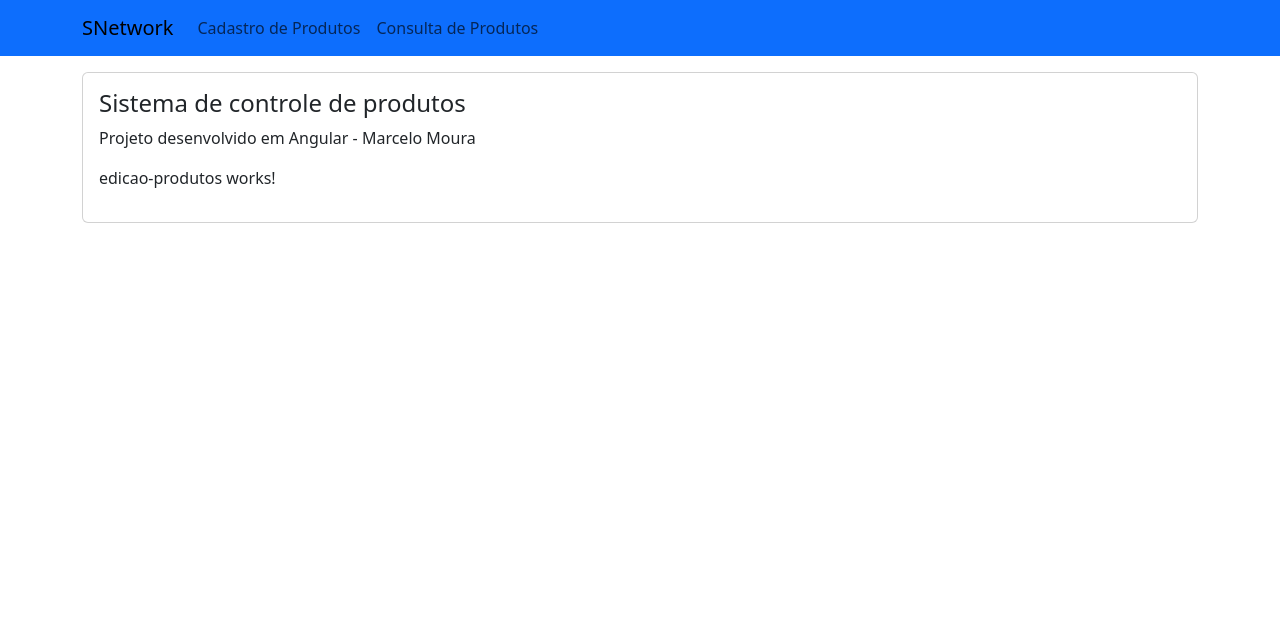
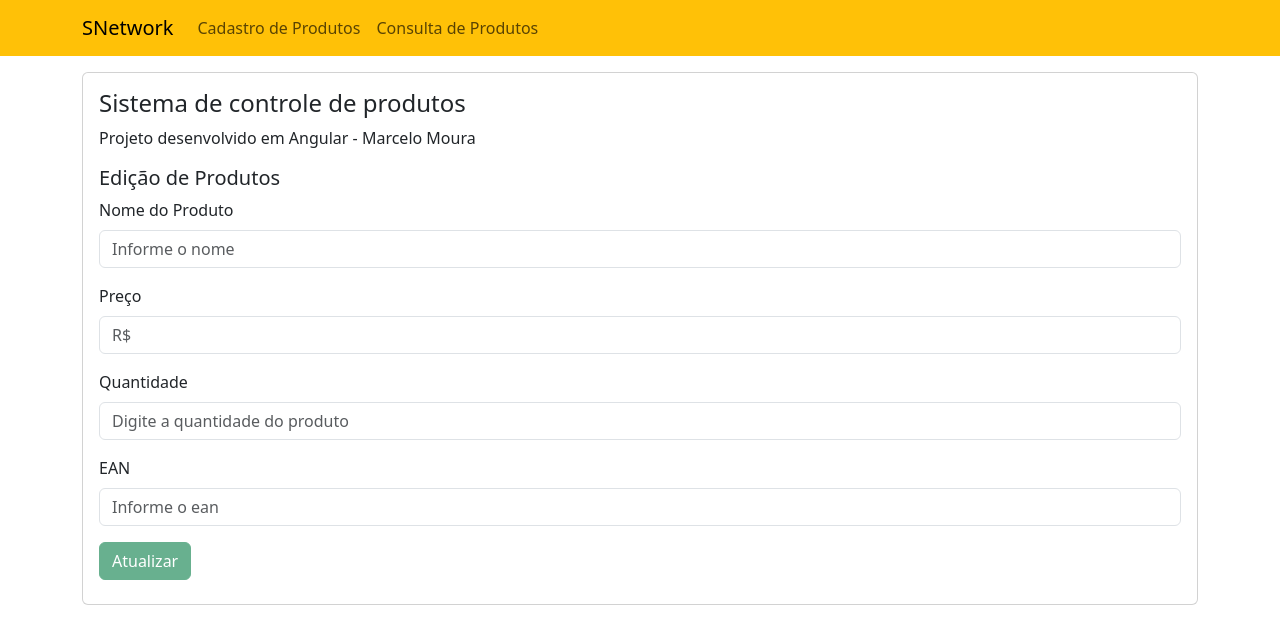
Before and after one commit to marcelogmoura/SNetwork_Front, an Angular app: page /pages/edicao-produdos in a window 1280 px wide. Shown: the top 644 px of the page. Built offline with nearby package versions, Linux system fonts and the light colour scheme; no server answers.

Commit message:
edicao, exclusao, alert implementados

```diff
--- a/src/app/app.routes.ts
+++ b/src/app/app.routes.ts
@@ -27,6 +27,11 @@ export const routes: Routes = [
     },
 
     {
+        path: 'pages/edicao-produtos/:id',
+        component: EdicaoProdutosComponent
+    },
+
+    {
         path: '',
         pathMatch: 'full',
         redirectTo: '/pages/consulta-produdos'
--- a/src/app/components/layout/menu/menu.component.html
+++ b/src/app/components/layout/menu/menu.component.html
@@ -1,4 +1,4 @@
-<nav class="navbar navbar-expand-lg navbar-primary bg-primary">
+<nav class="navbar navbar-expand-lg navbar-warning bg-warning">
     <div class="container">
         <a class="navbar-brand" href="#">SNetwork</a>
         <button
--- a/src/app/components/pages/cadastro-produtos/cadastro-produtos.component.html
+++ b/src/app/components/pages/cadastro-produtos/cadastro-produtos.component.html
@@ -1,42 +1,76 @@
 <h5 class="mb-2">Cadastro de Produtos</h5>
-<form>
+
+<div *ngIf="mensagem != ''"
+class="alert alert-success alert-dismissible fade show" role="alert">
+<strong>{{mensagem}}</strong>
+<button type="button"
+class="btn-close"
+aria-label="Close"
+(click)="mensagem = ''">
+</button>
+</div>
+
+    <form [formGroup]="form" (ngSubmit)="onSubmit()">
+
+
     <div class="mb-3">
         <label for="nome" class="form-label">Nome do Produto</label>
         <input type="text"
                class="form-control"
                id="nome"
                placeholder="Informe o nome"
+               formControlName="nome"
                required />
+
+               <div class="text-danger" *ngIf="f['nome'].touched && f['nome'].invalid">
+                    O nome precisa de pelo menos 2 caracteres.
+               </div>
     </div>
 
     <div class="mb-3">
         <label for="preco" class="form-label">Preço</label>
-        <input type="number"
+        <input type="text"
                class="form-control"
                id="preco"
                placeholder="R$"
+               formControlName="preco"
                required />
+
+               <div class="text-danger" *ngIf="f['preco'].touched && f['preco'].invalid">
+                O preço deve ser maior do que R$1.00
+               </div>
     </div>
 
     <div class="mb-3">
         <label for="quantidade" class="form-label">Quantidade</label>
-        <input type="number"
+        <input type="text"
                class="form-control"
                id="quantidade"
                placeholder="Digite a quantidade do produto"
+               formControlName="quantidade"
                required />
+
+               <div class="text-danger" *ngIf="f['quantidade'].touched && f['quantidade'].invalid">
+                    Informe a quantidade, maior ou igual a 1 item.
+               </div>
     </div>
 
     <div class="mb-3">
-        <label for="quantidade" class="form-label">EAN</label>
-        <input type="number"
+        <label for="ean" class="form-label">EAN</label>
+        <input type="text"
                class="form-control"
                id="ean"
                placeholder="Informe o ean"
+               formControlName="ean"
+               pattern="^\d{1,5}$"
                required />
+
+               <div class="text-danger" *ngIf="f['ean'].touched && f['ean'].invalid">
+                O EAN precisa ter de 1 a 5 numeros
+               </div>
     </div>
 
-    <button type="submit" class="btn btn-success">
-        Cadastrar Produto
+    <button type="submit" class="btn btn-success" [disabled]="form.invalid">
+        Cadastrar
     </button>
 </form>
--- a/src/app/components/pages/cadastro-produtos/cadastro-produtos.component.ts
+++ b/src/app/components/pages/cadastro-produtos/cadastro-produtos.component.ts
@@ -1,12 +1,65 @@
-import { Component } from '@angular/core';
+  import { CommonModule } from '@angular/common';
+  import { HttpClient } from '@angular/common/http';
+  import { Component, OnInit } from '@angular/core';
+  import { FormControl, FormGroup, FormsModule, ReactiveFormsModule, Validators } from '@angular/forms';
+
+  import { environment } from '../../../../environments/environment';
 
   @Component({
     selector: 'app-cadastro-produtos',
     standalone: true,
-  imports: [],
+    imports: [
+      CommonModule,
+      FormsModule,
+      ReactiveFormsModule
+
+    ],
     templateUrl: './cadastro-produtos.component.html',
-  styleUrl: './cadastro-produtos.component.css'
+    styleUrls: ['./cadastro-produtos.component.css']
   })
-export class CadastroProdutosComponent {
+  export class CadastroProdutosComponent implements OnInit {
+
+    mensagem: string = '';
+
+    constructor(
+      private httpClient : HttpClient
+    ){}
+
+    get f(){
+      return this.form.controls;
+    }
+
+
+    ngOnInit(): void {
+        console.log('on init');
+    }
+
+    form = new FormGroup({
+
+      nome: new FormControl('' , [Validators.required , Validators.minLength(2)]),
+      preco: new FormControl('', [Validators.required, Validators.min(1)]),
+      quantidade: new FormControl('', [Validators.required, Validators.min(1)]),
+      ean: new FormControl('' , [Validators.required, Validators.pattern('^\\d{1,5}$')]),
+
+    })
+
+    onSubmit() : void {
+      this.httpClient.post(`${environment.apiProdutos}/produtos`,
+        this.form.value, { responseType: 'text' })
+        .subscribe({
+        next: (data) => {
+          this.mensagem = 'Cadastrado com sucesso';
+          this.form.reset();
+        },
+        error: (e) => {
+        console.log(e.error);
+        }
+        });
 
     }
+
+
+
+
+
+  }
--- a/src/app/components/pages/consulta-produtos/consulta-produtos.component.html
+++ b/src/app/components/pages/consulta-produtos/consulta-produtos.component.html
@@ -13,23 +13,30 @@
     </thead>
     <tbody>
         <tr  *ngFor="let p of produtos">
-            <td>{{ p.nome }}</td>
+            <td>{{ p.nome | uppercase }}</td>
             <td>{{ p.preco | currency: 'R$' }}</td>
             <td>{{ p.quantidade }}</td>
             <td>{{ p.dataCadastro | date }}</td>
             <td>{{ p.ean }}</td>
-            <td>{{ p.total}}</td>
+            <td>{{ p.quantidade * p.preco | currency: 'R$'}}</td>
             <td>
-                <button class="btn btn-outline-primary btn-sm me-2">Editar</button>
-                <button class="btn btn-outline-danger btn-sm">Excluir</button>
-            </td>
+              <button [routerLink]="['/pages/edicao-produtos', p.id]"
+                   class="btn btn-outline-primary btn-sm me-2">
+                Editar
+              </button>
+
+              <button class="btn btn-outline-danger btn-sm"
+              (click)="onDelete(p.id) ">
+                Excluir
+              </button>
+          </td>
         </tr>
 
     </tbody>
       <tfoot>
         <tr>
           <td colspan="2">
-            Total de produtos: {{produtos.length}}
+            Produtos: {{produtos.length}}
           </td>
         </tr>
       </tfoot>
--- a/src/app/components/pages/edicao-produtos/edicao-produtos.component.html
+++ b/src/app/components/pages/edicao-produtos/edicao-produtos.component.html
@@ -1 +1,77 @@
-<p>edicao-produtos works!</p>
+<h5 class="mb-2">Edição de Produtos</h5>
+
+     <div *ngIf="mensagem != ''"
+            class="alert alert-success alert-dismissible fade show" role="alert">
+        <strong>{{mensagem}}</strong>
+        <button type="button"
+            class="btn-close"
+            aria-label="Close"
+           (click)="mensagem = ''">
+        </button>
+        </div>
+
+    <form [formGroup]="form" (ngSubmit)="onSubmit()">
+
+
+    <div class="mb-3">
+        <label for="nome" class="form-label">Nome do Produto</label>
+        <input type="text"
+               class="form-control"
+               id="nome"
+               placeholder="Informe o nome"
+               formControlName="nome"
+               required />
+
+               <div class="text-danger" *ngIf="f['nome'].touched && f['nome'].invalid">
+                    O nome precisa de pelo menos 2 caracteres.
+               </div>
+    </div>
+
+    <div class="mb-3">
+        <label for="preco" class="form-label">Preço</label>
+        <input type="text"
+               class="form-control"
+               id="preco"
+               placeholder="R$"
+               formControlName="preco"
+               required />
+
+               <div class="text-danger" *ngIf="f['preco'].touched && f['preco'].invalid">
+                O preço deve ser maior do que R$1.00
+               </div>
+    </div>
+
+    <div class="mb-3">
+        <label for="quantidade" class="form-label">Quantidade</label>
+        <input type="text"
+               class="form-control"
+               id="quantidade"
+               placeholder="Digite a quantidade do produto"
+               formControlName="quantidade"
+               required />
+
+               <div class="text-danger" *ngIf="f['quantidade'].touched && f['quantidade'].invalid">
+                    Informe a quantidade, maior ou igual a 1 item.
+               </div>
+    </div>
+
+    <div class="mb-3">
+        <label for="ean" class="form-label">EAN</label>
+        <input type="text"
+               class="form-control"
+               id="ean"
+               placeholder="Informe o ean"
+               formControlName="ean"
+               pattern="^\d{1,5}$"
+               required />
+
+               <div class="text-danger" *ngIf="f['ean'].touched && f['ean'].invalid">
+                O EAN precisa ter de 1 a 5 numeros
+               </div>
+    </div>
+
+    <button type="submit" class="btn btn-success"
+        [disabled]="form.invalid">
+        Atualizar
+    </button>
+</form>
--- a/src/app/components/pages/edicao-produtos/edicao-produtos.component.ts
+++ b/src/app/components/pages/edicao-produtos/edicao-produtos.component.ts
@@ -1,12 +1,77 @@
+import { CommonModule } from '@angular/common';
+import { HttpClient } from '@angular/common/http';
 import { Component } from '@angular/core';
+import { FormControl, FormGroup, FormsModule, ReactiveFormsModule, Validators } from '@angular/forms';
+import { ActivatedRoute } from '@angular/router';
+import { environment } from '../../../../environments/environment';
 
 @Component({
   selector: 'app-edicao-produtos',
   standalone: true,
-  imports: [],
+  imports: [
+    CommonModule,
+    FormsModule,
+    ReactiveFormsModule
+  ],
   templateUrl: './edicao-produtos.component.html',
   styleUrl: './edicao-produtos.component.css'
 })
 export class EdicaoProdutosComponent {
 
-}
+  constructor(
+    private httpClient : HttpClient,
+    private activatedRoute : ActivatedRoute
+  ){}
+
+  mensagem : string = '';
+
+  form = new FormGroup({
+
+    id: new FormControl(''),
+    nome: new FormControl('', [Validators.required, Validators.minLength(2)]),
+    preco: new FormControl('', [Validators.required, Validators.min(1)]),
+    quantidade: new FormControl('', [Validators.required, Validators.min(1)]),
+    ean: new FormControl('' , [Validators.required, Validators.pattern('^\\d{1,5}$')])
+
+  })
+
+  get f() {
+    return this.form.controls;
+    }
+
+    ngOnInit(): void {
+      const id = this.activatedRoute.snapshot.paramMap.get('id') as string;
+
+      this.httpClient.get(`${environment.apiProdutos}/produtos/${id}`)
+        .subscribe({
+            next: (data : any) => {
+
+              this.form.controls['id'].setValue(data.id);
+              this.form.controls['nome'].setValue(data.nome);
+              this.form.controls['preco'].setValue(data.preco);
+              this.form.controls['quantidade'].setValue(data.quantidade);
+              this.form.controls['ean'].setValue(data.ean);
+            },
+            error : (e) => {
+              console.log(e.error);
+            }
+        });
+    }
+
+    onSubmit() : void {
+      this.httpClient.put(`${environment.apiProdutos}/produtos/` + this.form.value.id,
+        this.form.value)
+        .subscribe({
+           next: (data) => {
+        this.mensagem = 'Atualizado com sucesso';
+        this.form.reset();
+        },
+        error: (e) => {
+        console.log(e.error);
+        this.mensagem = 'Erro ao atualizar o produto.';
+        }
+        });
+
+    }
+
+  }
--- a/src/environments/environment.development.ts
+++ b/src/environments/environment.development.ts
@@ -1 +1,3 @@
-export const environment = {};
+export const environment = {
+    apiProdutos: 'http://localhost:8083/api'
+};
--- a/src/environments/environment.ts
+++ b/src/environments/environment.ts
@@ -1 +1,3 @@
-export const environment = {};
+export const environment = {
+    apiProdutos: ''
+};
```
Also changed, not shown: src/app/components/pages/consulta-produtos/consulta-produtos.component.ts (+21 -3 lines). Lines whose indentation alone changed are shown as unchanged.
